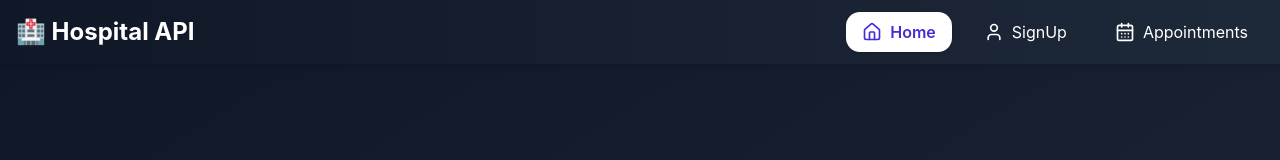
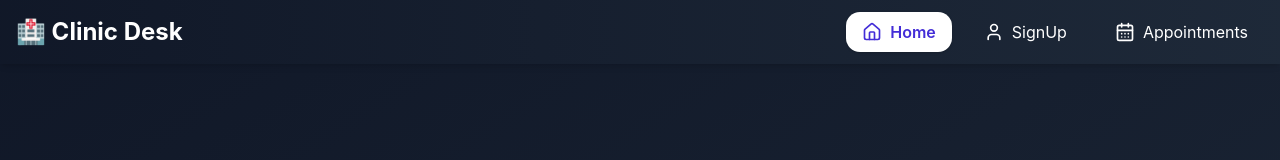
Before and after one commit to kaustav0703/ClinicDesk, a Next.js app in the folder frontend/: page / in a window 1280 px wide. Shown: the top 160 px of the page. Built offline with nearby package versions, Linux system fonts and the light colour scheme; no server answers.

Commit message:
Name changed to ClinicDesk

```diff
--- a/frontend/components/Navbar.tsx
+++ b/frontend/components/Navbar.tsx
@@ -29,7 +29,7 @@ export default function Navbar() {
     ];
 
   useEffect(() => {
-   const handleScroll = () => {
+    const handleScroll = () => {
       const scrollY = window.scrollY + window.innerHeight / 2;
 
       const visibleSection = sections
@@ -77,7 +77,7 @@ export default function Navbar() {
           whileHover={{ scale: 1.05 }}
           className="text-2xl font-bold cursor-pointer text-white dark:text-white"
         >
-          🏥 Hospital API
+          🏥 Clinic Desk
         </motion.div>
 
         <div className="flex gap-4">
--- a/frontend/components/PatientsSection.tsx
+++ b/frontend/components/PatientsSection.tsx
@@ -219,7 +219,7 @@ export default function PatientsSection({ patients }: any) {
                 <div className="flex gap-2">
                   <button
                     onClick={() => handlePatientClick(patient)}
-                    className="p-2 bg-gray-800 hover:bg-indigo-600 rounded-lg transition"
+                    className="cursor-pointer p-2 bg-gray-800 hover:bg-indigo-600 rounded-lg transition"
                     title="View"
                   >
                     <Eye size={20} />
@@ -229,7 +229,7 @@ export default function PatientsSection({ patients }: any) {
                       setIsPatientEdit(true);
                       setCurrentPatient(patient);
                     }}
-                    className="p-2 bg-gray-800 hover:bg-yellow-500 rounded-lg transition"
+                    className="cursor-pointer p-2 bg-gray-800 hover:bg-yellow-500 rounded-lg transition"
                     title="Edit"
                   >
                     <Pen size={20} />
@@ -239,7 +239,7 @@ export default function PatientsSection({ patients }: any) {
                       e.stopPropagation();
                       handleDeletePatient(patient._id);
                     }}
-                    className="p-2 bg-red-600 hover:bg-red-700 rounded-lg transition"
+                    className="cursor-pointer p-2 bg-gray-800 hover:bg-red-700 rounded-lg transition"
                     title="Delete"
                   >
                     🗑️
```
Also changed, not shown: frontend/components/PatientEdit.tsx (+7 -6 lines).
